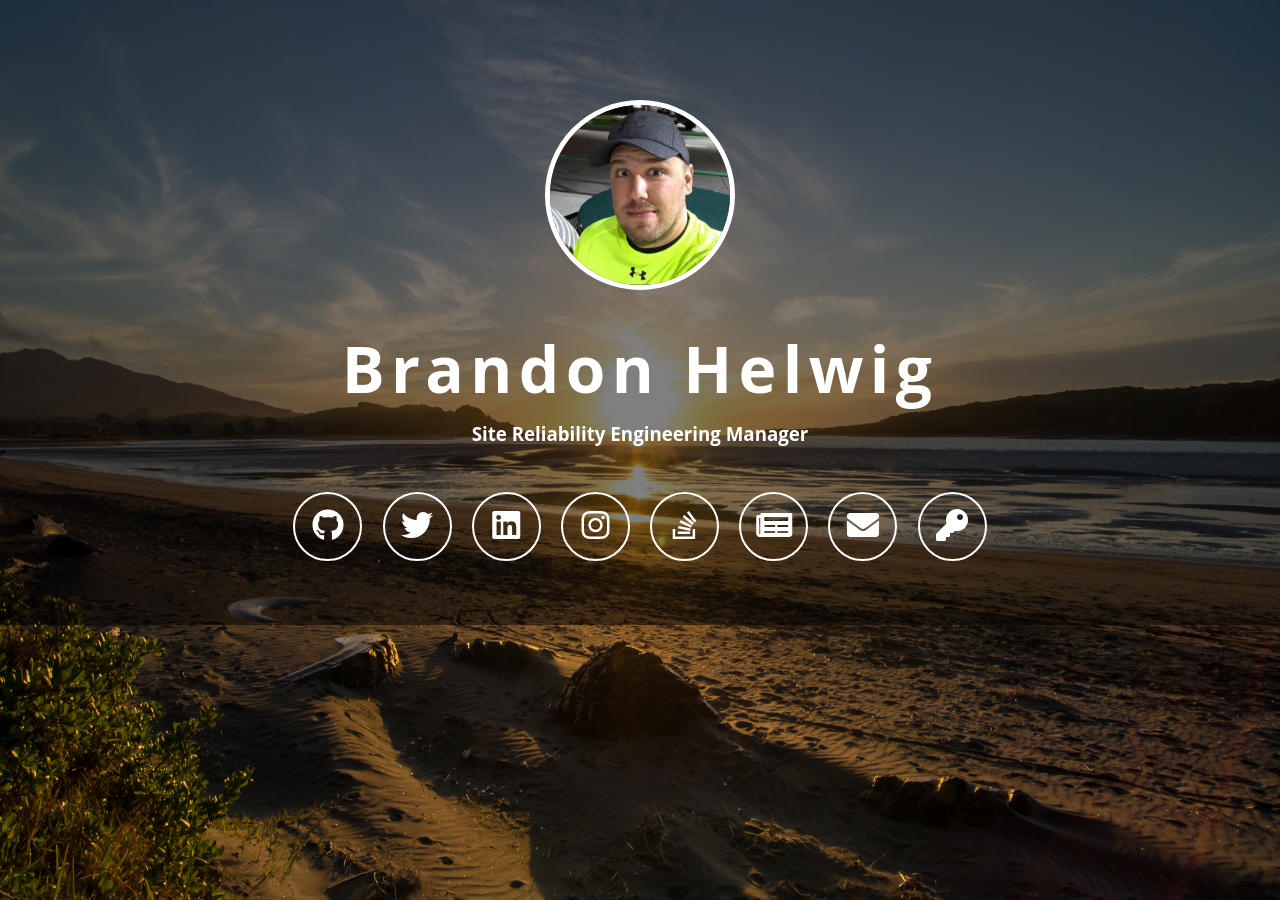
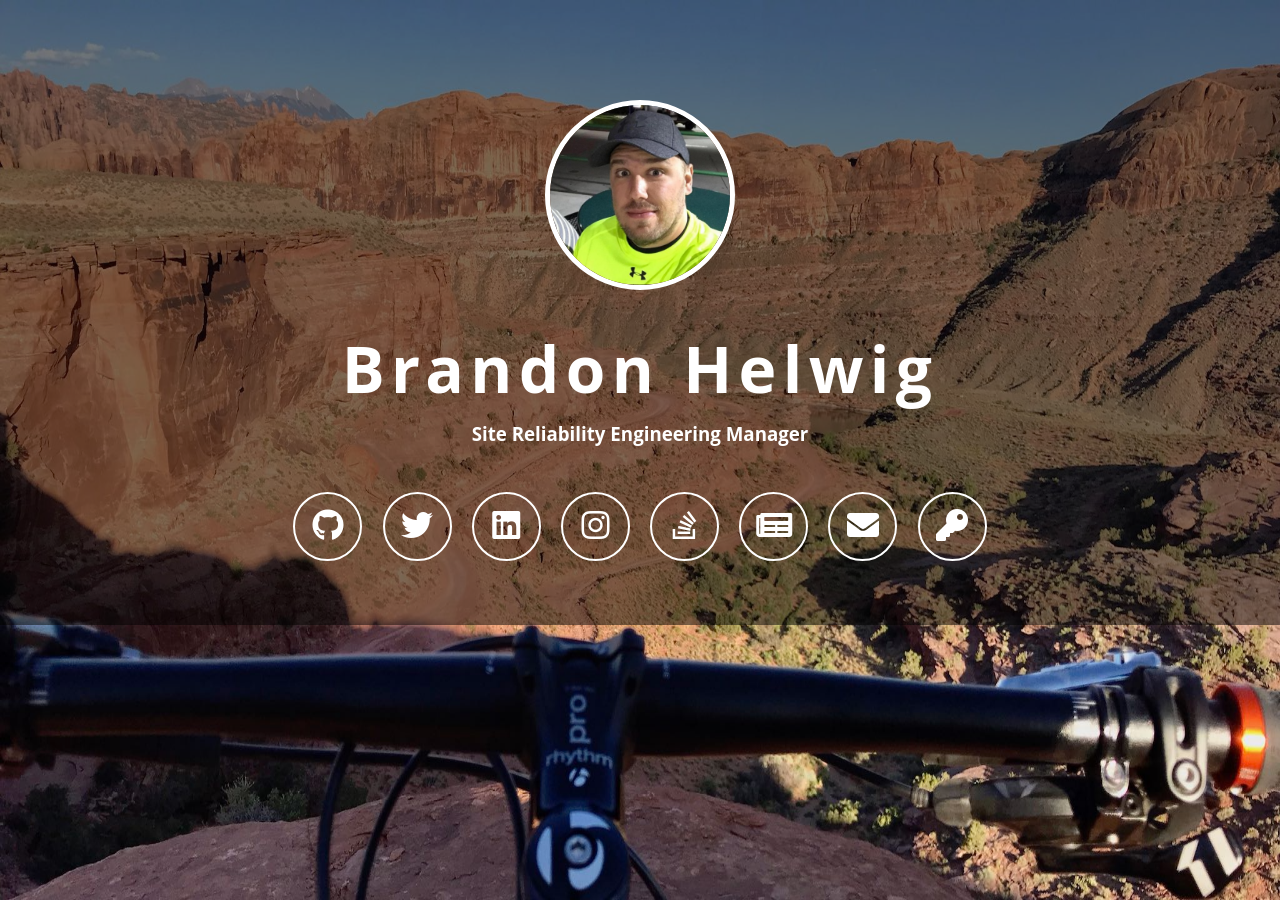
Before and after one commit to brhelwig/brandonhelwig.com, a Jekyll site: the page built from index.html, in a window 1280 px wide. Built offline with Jekyll 4.4.1, drawn with Linux system fonts in a browser that asks for light colours.

Commit message:
experimenting with non stock backgrounds

```diff
--- a/_config.yml
+++ b/_config.yml
@@ -36,7 +36,7 @@ avatar_img_path: "/assets/img/avatar.jpg"
 
 
 front_img: yes
-front_img_path: "/assets/img/background.jpg"
+front_img_path: "/assets/img/moab.jpg"
 #front_img_path: "https://external.url/image.jpg"
 
 
```
Also changed, not shown: assets/img/moab.jpg (added).
